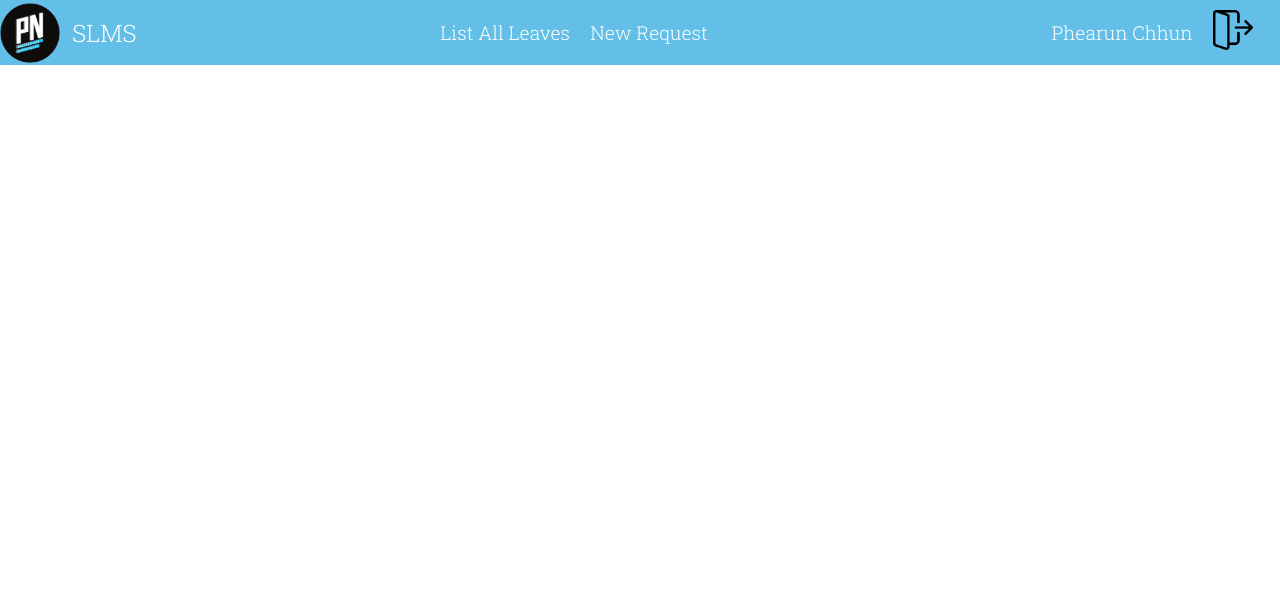
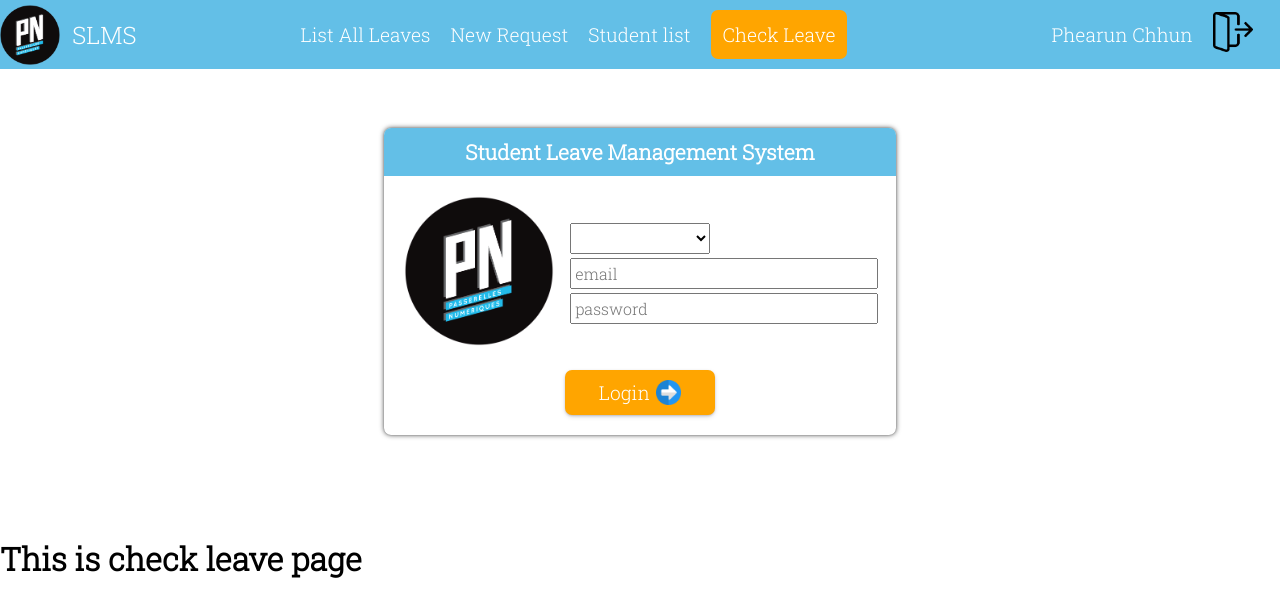
Before and after one commit to pnc-virtual-company/2022-G8-VC2-PART1, a Vue app in the folder front/: page /checkleave in a window 1280 px wide. Shown: the top 616 px of the page. Built offline with nearby package versions, Linux system fonts and the light colour scheme.

Commit message:
login interface #28

```diff
--- a/front/src/App.vue
+++ b/front/src/App.vue
@@ -1,15 +1,28 @@
 <template>
-  <nav-bar></nav-bar>
-  <router-view/>
+  <login></login>
+  <nav-bar ></nav-bar>
+  <router-view />
 </template>
 <script>
+import Login from "@/components/formlogin/FormLogin.vue"
 import NavBar from "@/components/menu/NavBar.vue"
 export default {
   components: {
-    "nav-bar": NavBar
+    "nav-bar": NavBar,
+    "login":Login
+  },
+  data() {
+    return {
+      isLogin: false,
+    }
+  },
+  methods: {
+    showMeu(loginn) {
+      this.isLogin = loginn;
+      this.$router.push("/new_request");
+    },
   }
 }
-
 </script>
 <style>
 
--- a/front/src/components/Newrequest/Newrequest.vue
+++ b/front/src/components/Newrequest/Newrequest.vue
@@ -128,8 +128,10 @@ export default {
         this.leave_type != null &&
         this.reason != null &&
         this.status != null) {
-        axios.post("leaves", object).then((response) =>
-          console.log(response.data)
+        axios.post("leaves", object).then(() =>
+        {
+          return this.$router.push({ name: "list_all_leave" });
+        }
         )
         this.clearForm();
       }
--- /dev/null
+++ b/front/src/components/checkleave/CheckLeave.vue
@@ -0,0 +1,17 @@
+<template>
+  <div class="card">
+    <h1>This is check leave page</h1>
+  </div>
+</template>
+
+<script>
+export default {
+
+}
+</script>
+
+<style scoped>
+.card{
+    margin-top: 8%;
+}
+</style>
--- a/front/src/components/formlogin/FormLogin.vue
+++ b/front/src/components/formlogin/FormLogin.vue
@@ -1,6 +1,6 @@
 <template>
     <div class="form_login">
-        <form action="">
+        <form >
             <div class="header">
                 <header>Student Leave Management System</header>
             </div>
@@ -10,22 +10,22 @@
                 </div>
                 <div class="form">
                     <div class="selection">
-                        <select name="" id="">
+                        <select name="" id="" v-model="select_role">
                             <option value="admin">Admin</option>
                             <option value="student">Student</option>
                         </select>
                     </div>
                     <div class="input">
-                        <input type="text" placeholder="username">
-                        <input type="email" placeholder="email">
-                        <input type="password" placeholder="password">
+                        <!-- <input type="text" placeholder="username" v-model="username"> -->
+                        <input type="email" placeholder="email" v-model="email">
+                        <input type="password" placeholder="password" v-model="password">
                     </div>
                 </div>
             </div>
             <div class="btn_login">
-                <button>
+                <button @click="Login">
                     <span>Login</span>
-                    <img src="../../assets/next-button.png" alt="" >
+                    <img src="../../assets/next-button.png" alt="">
                 </button>
 
             </div>
@@ -34,8 +34,38 @@
 </template>
 
 <script>
+// import axios from "../../axios-http.js"
 export default {
+    data() {
+        return {
+            select_role: null,
+            email: null,
+            password: null
+        }
+    },
+    methods: {
+        login() {
+            // let user_data = {
+            //     role:this.select_role,
+            //     email: this.email,
+            //     password: this.password,
+            // }
+            console.log(this.select_role)
+            console.log(this.email)
+            console.log(this.password)
+            // if (this.email !== null && this.password.length !== null) {
+            //     if (this.select_role == "admin") {
+            //         axios.post("social_affairs/login", user_data).then((response) => {
+            //             this.$emit("log-in", true);
+            //             localStorage.setItem('user', JSON.stringify(response.data.user));
+            //             // let roles = JSON.parse(localStorage.getItem('user'));
+            //             console.log(JSON.parse(localStorage.getItem('user')))
+            //         })
+            //     }
+            // }
+        }
 
+    }
 }
 </script>
 
--- a/front/src/components/menu/NavBar.vue
+++ b/front/src/components/menu/NavBar.vue
@@ -11,6 +11,8 @@
                 <div class="router">
                     <router-link to="/">List All Leaves</router-link>
                     <router-link to="/new_request">New Request</router-link>
+                    <router-link to="/studentlist">Student list</router-link>
+                    <router-link to="/checkleave">Check Leave</router-link>
                 </div>
             <div class="user_name">
                 <div class="user_profile">
--- /dev/null
+++ b/front/src/components/studentlist/StudentList.vue
@@ -0,0 +1,17 @@
+<template>
+  <div class="card">
+    <h1>This is student list page</h1>
+  </div>
+</template>
+
+<script>
+export default {
+
+}
+</script>
+
+<style scoped>
+    .card {
+        margin-top: 8%;
+    }
+</style>
--- a/front/src/router/index.js
+++ b/front/src/router/index.js
@@ -1,33 +1,45 @@
 import { createRouter, createWebHistory } from 'vue-router'
 import ListAllLeave from "../views/user/ListAllLeave.vue";
 import ProfileUser from "@/views/user/ProfileUser.vue"
-import Login from "@/views/login_signup/LogIn.vue"
+import Login from "@/components/formlogin/FormLogin.vue"
+import CheckLeave from "@/views/admin/CheckleaveView.vue"
+import StudentList from "@/views/admin/StudentlistView.vue";
 const routes = [
-
   {
-    path: '/login',
-    name: 'login',
-    component: Login
+    path: "/login",
+    name: "login",
+    component: Login,
   },
   {
-    path: '/',
-    name: 'list_all_leave',
-    component: ListAllLeave
+    path: "/",
+    name: "list_all_leave",
+    component: ListAllLeave,
   },
   {
-    path: '/profile',
-    name: 'profile',
-    component: ProfileUser
+    path: "/profile",
+    name: "profile",
+    component: ProfileUser,
   },
   {
-    path: '/new_request',
-    name: 'new_request',
+    path: "/checkleave",
+    name: "checkleave",
+    component: CheckLeave,
+  },
+  {
+    path: "/studentlist",
+    name: "studentlist",
+    component: StudentList,
+  },
+  {
+    path: "/new_request",
+    name: "new_request",
     // route level code-splitting
     // this generates a separate chunk (about.[hash].js) for this route
     // which is lazy-loaded when the route is visited.
-    component: () => import(/* webpackChunkName: "about" */ '../views/user/AboutView.vue')
-  }
-]
+    component: () =>
+      import(/* webpackChunkName: "about" */ "../views/user/AboutView.vue"),
+  },
+];
 
 const router = createRouter({
   history: createWebHistory(process.env.BASE_URL),
--- /dev/null
+++ b/front/src/views/admin/CheckleaveView.vue
@@ -0,0 +1,16 @@
+<template>
+    <check-leave> </check-leave>
+</template>
+
+<script>
+import CheckLeave from "@/components/checkleave/CheckLeave.vue"
+export default {
+    components: {
+    "check-leave": CheckLeave,
+}
+}
+</script>
+
+<style scoped>
+
+</style>
--- /dev/null
+++ b/front/src/views/admin/StudentlistView.vue
@@ -0,0 +1,15 @@
+<template>
+    <student-leave> </student-leave>
+</template>
+
+<script>
+import StudentLeave from "@/components/studentlist/StudentList.vue"
+export default {
+    components: {
+        "student-leave": StudentLeave,
+    }
+}
+</script>
+
+<style>
+</style>
--- a/front/src/views/login_signup/LogIn.vue
+++ /dev/null
@@ -1,19 +0,0 @@
-<template>
-  <div class="login">
-    <h1>This is login page</h1>
-    <login></login>
-  </div>
-</template>
-
-<script>
-import Login from "@/components/formlogin/FormLogin.vue"
-export default {
-  components: {
-    "login":Login,
-  }
-}
-</script>
-
-<style>
-
-</style>
--- a/front/src/views/user/ListAllLeave.vue
+++ b/front/src/views/user/ListAllLeave.vue
@@ -15,7 +15,10 @@ export default {
   },
   data() {
     return {
-      list_all_leaves: [],
+      list_all_leaves: [
+        { created_at: "08-Feb-2022", start_date: "08-Feb-2022", end_date: "09-Feb-2022", reason: "Headache", duration: "1", status: "Padding", leave_type: "Family's event" },
+        { created_at: "08-Feb-2022", start_date: "08-Feb-2022", end_date: "09-Feb-2022", reason: "Headache", duration: "1", status: "Approve", leave_type: "Wedding" },
+      ]
     }
   },
   methods: {
@@ -31,8 +34,7 @@ export default {
   },
   provide() {
     return {
-      list_all_leaves: this.list_all_leaves,
-      request:this.request
+      list_all_leaves: this.list_all_leaves
     }
   },
   mounted() {
```
Also changed, not shown: front/src/views/login_signup/SignUp.vue (deleted).
